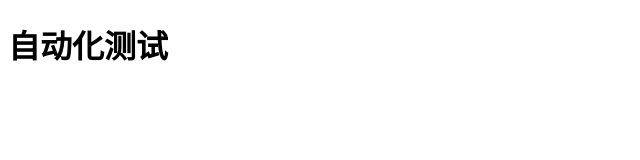
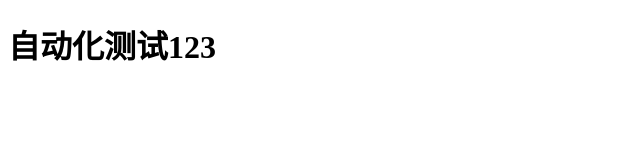
Before and after one commit to JaniceXuJun/test, a plain HTML site: page index.html in a window 1280 px wide. Shown: the full height of the page, 0-640 px from the left. Drawn offline with Linux system fonts and the light colour scheme.

Commit message:
测试git变化

```diff
--- a/index.html
+++ b/index.html
@@ -6,6 +6,6 @@
     <title>自动化测试</title>
 </head>
 <body>
-    <h1>自动化测试</h1>
+    <h1>自动化测试123</h1>
 </body>
 </html>
```
